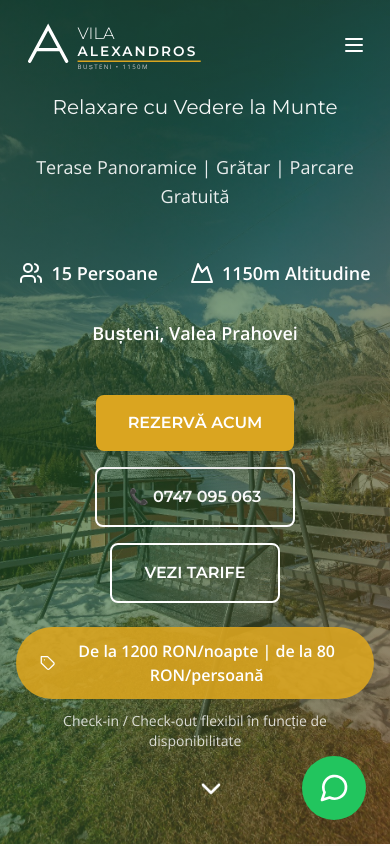
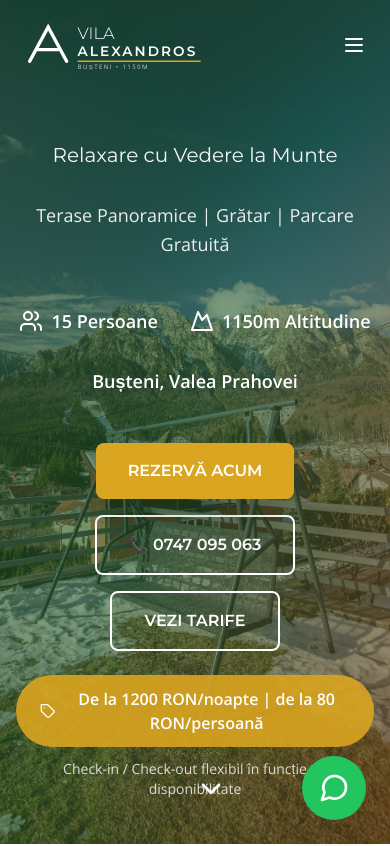
Before and after one commit to savinalexandros1-rgb/vila-alexandros, a React (Vite) app in the folder 17/: page / in a window 390 px wide. Shown: the top 846 px of the page. Built offline with nearby package versions, Linux system fonts and the light colour scheme.

Commit message:
Update Hero.jsx

```diff
--- a/17/src/components/Hero.jsx
+++ b/17/src/components/Hero.jsx
@@ -9,7 +9,7 @@ const Hero = () => {
         <div className="absolute inset-0 bg-gradient-to-br from-forest-dark/70 via-forest/60 to-wood-dark/70"></div>
         <div className="absolute inset-0 bg-pattern opacity-10"></div>
       </div>
-      <div className="relative z-10 container-custom text-center text-white">
+      <div className="relative z-10 container-custom text-center text-white pt-24 md:pt-0">
         <p className="text-xl md:text-2xl lg:text-3xl font-display mb-8 text-white/95 animate-fadeInUp opacity-0 stagger-1">Relaxare cu Vedere la Munte</p>
         <p className="text-lg md:text-xl max-w-3xl mx-auto mb-12 text-white/90 leading-relaxed animate-fadeInUp opacity-0 stagger-2">Terase Panoramice | Grătar | Parcare Gratuită</p>
         <div className="flex flex-wrap items-center justify-center gap-8 mb-12 animate-fadeInUp opacity-0 stagger-3">
```
